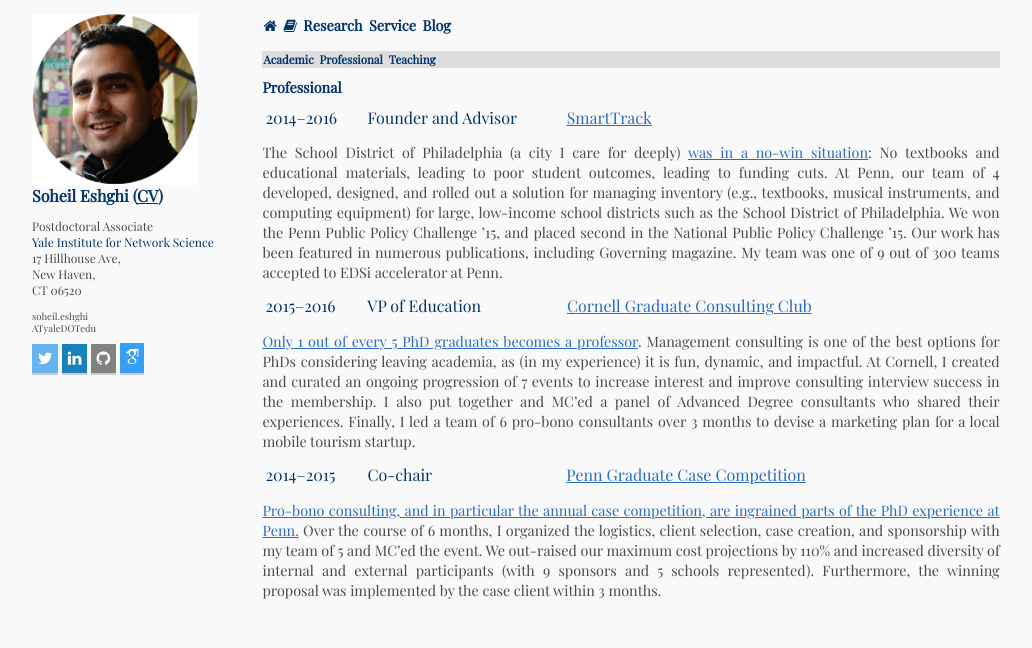
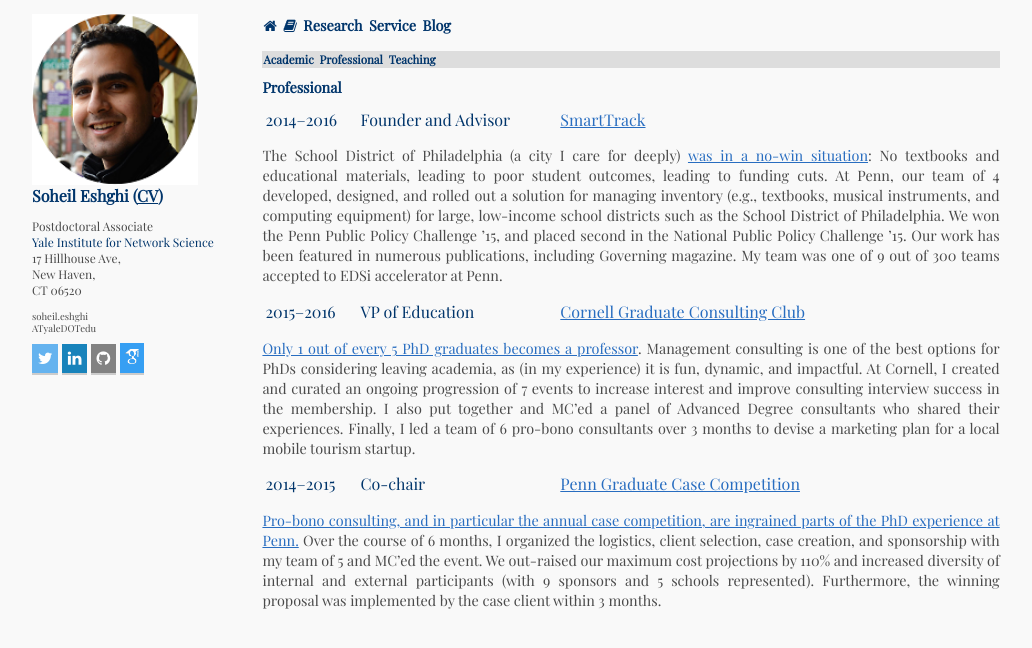
Before and after one commit to SoheilEshghi/SoheilEshghi.github.io, a Jekyll site: the page built from service/professional/index.html, in a window 1280 px wide. Shown: the top 648 px of the page, without its empty margins (55-1087 px from the left). Built offline with Jekyll 4.4.1, drawn with Linux system fonts in a browser that asks for light colours; nearby versions of some CDN libraries.

Commit message:
Build site at 2017-01-16 22:33:14 UTC

```diff
--- a/css/main.css
+++ b/css/main.css
@@ -30,7 +30,7 @@
 
 td{
   font-size: 1em;
-  line-height: 1.1vw;
+  line-height: 1.1em;
   font-family: 'Playfair Display', 'Arial', serif;
   color:  #00356b;
 }
--- a/service/professional/index.html
+++ b/service/professional/index.html
@@ -4,11 +4,11 @@
 ---
 <div class = "blurb" style="width: 80%;">
   <h2>Professional</h2>
-  <table style="width:600px; line-height: 0.2em;">
+  <table style="width:80%; line-height: 0.2em;">
     <tr>
-      <td style="width: 100px">2014–2016 </td>
-      <td style="width: 200px">Founder and Advisor</td>
-  		<td style="width: 300px"><a class="inline" href="http://www.gosmartrack.com">SmartTrack</a></td>
+      <td style="width: 16%">2014–2016 </td>
+      <td style="width: 34%">Founder and Advisor</td>
+  		<td style="width: 50%"><a class="inline" href="http://www.gosmartrack.com">SmartTrack</a></td>
     </tr>
   </table>
     <p style="font-size: 0.9em;text-align:justify;">The School District of Philadelphia (a city I care for deeply) <a class="inline" href="http://www.theatlantic.com/education/archive/2014/07/why-poor-schools-cant-win-at-standardized-testing/374287/">was in a no-win situation</a>: No textbooks and educational materials, leading to poor student outcomes, leading to funding cuts.
@@ -17,19 +17,19 @@
     equipment) for large, low-income school districts such as the School District of
     Philadelphia. We won the Penn Public Policy Challenge ’15, and placed second in the National Public
     Policy Challenge ’15. Our work has been featured in numerous publications, including Governing magazine. My team was one of 9 out of 300 teams accepted to EDSi accelerator at Penn.</p>
-    <table style="width:600px; line-height: 0.2em;">
+    <table style="width:80%; line-height: 0.2em;">
       <tr>
-        <td style="width: 100px">2015–2016 </td>
-        <td style="width: 200px">VP of Education</td>
-        <td style="width: 300px"><a class="inline" href="https://cornellgraduateconsultingclub.org/">Cornell Graduate Consulting Club</a></td>
+        <td style="width: 16%">2015–2016 </td>
+        <td style="width: 34%">VP of Education</td>
+        <td style="width: 50%"><a class="inline" href="https://cornellgraduateconsultingclub.org/">Cornell Graduate Consulting Club</a></td>
       </tr>
     </table>
 <p style="font-size: 0.9em;text-align:justify;"><a class="inline" href="http://www.theatlantic.com/business/archive/2013/02/how-many-phds-actually-get-to-become-college-professors/273434/">Only 1 out of every 5 PhD graduates becomes a professor</a>. Management consulting is one of the best options for PhDs considering leaving academia, as (in my experience) it is fun, dynamic, and impactful. At Cornell, I created and curated an ongoing progression of 7 events to increase interest and improve consulting interview success in the membership. I also put together and MC’ed a panel of Advanced Degree consultants who shared their experiences. Finally, I led a team of 6 pro-bono consultants over 3 months to devise a marketing plan for a local mobile tourism startup.</p>
-<table style="width:600px; line-height: 0.2em;">
+<table style="width:80%; line-height: 0.2em;">
   <tr>
-    <td style="width: 100px">2014–2015 </td>
-    <td style="width: 200px">Co-chair</td>
-    <td style="width: 300px"><a class="inline" href="http://www.dolphin.upenn.edu/pgcc/">Penn Graduate Case Competition</a></td>
+    <td style="width: 16%">2014–2015 </td>
+    <td style="width: 34%">Co-chair</td>
+    <td style="width: 50%"><a class="inline" href="http://www.dolphin.upenn.edu/pgcc/">Penn Graduate Case Competition</a></td>
   </tr>
 </table>
 <p style="font-size: 0.9em;text-align:justify;"><a class="inline" href="http://www.penngradconsulting.com/">Pro-bono consulting, and in particular the annual case competition, are ingrained parts of the PhD experience at Penn.</a> Over the course of 6 months, I organized the logistics, client selection, case creation, and sponsorship with my team of 5
```
Also changed, not shown: 3 other files.
